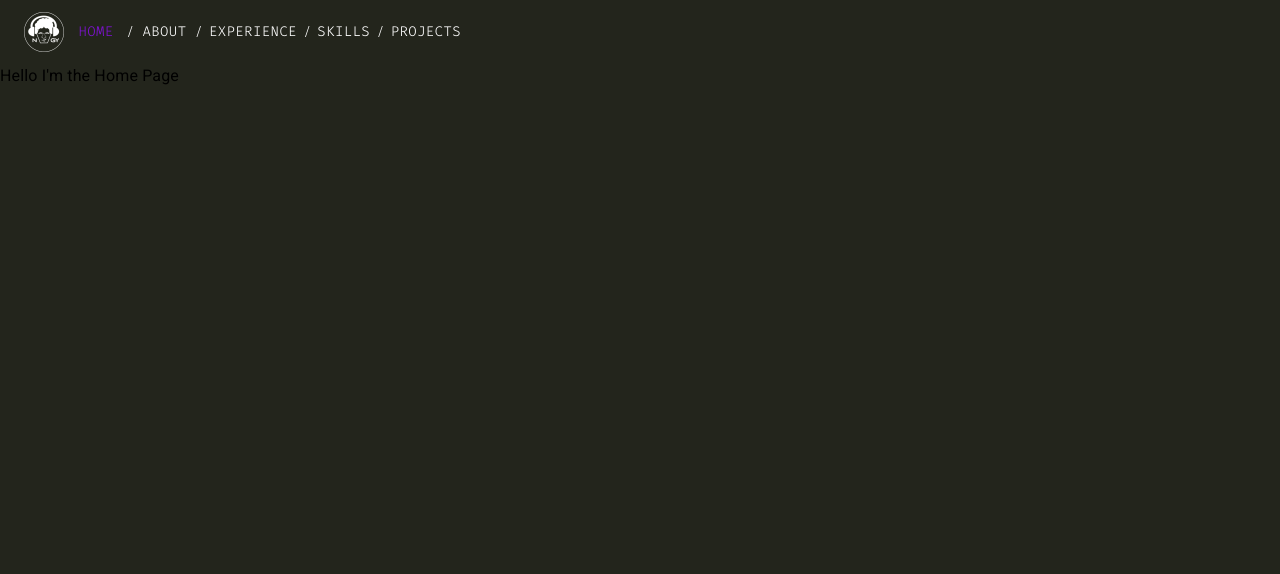
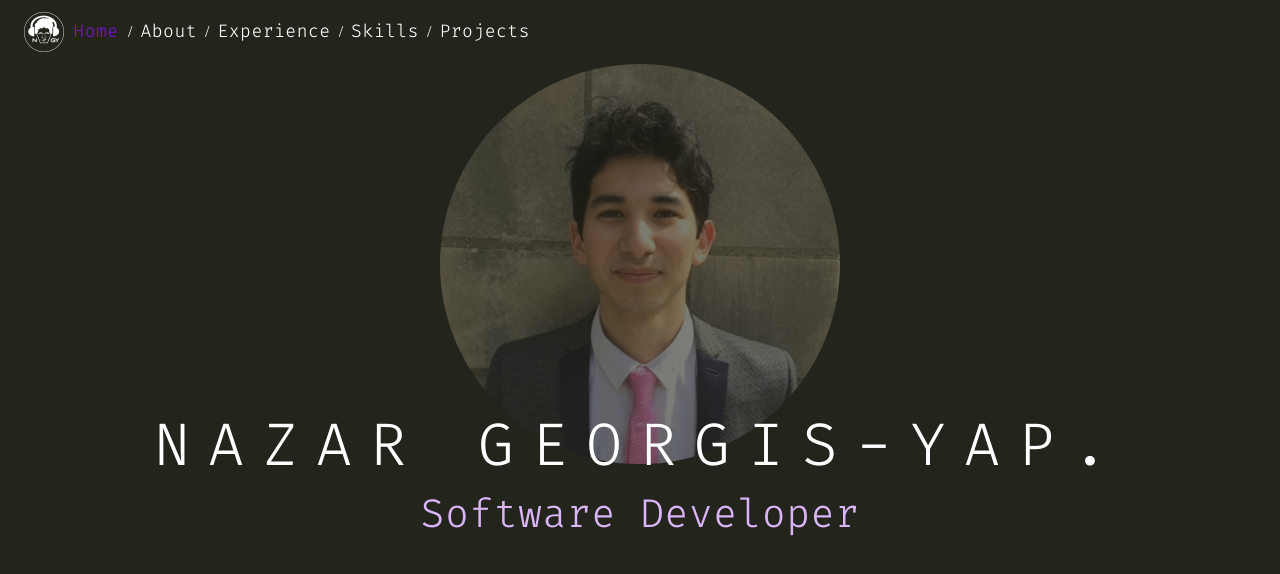
Before and after one commit to NazGy/React, a React (Create React App) app in the folder my_app/: page / in a window 1280 px wide. Shown: the top 574 px of the page. Built offline with nearby package versions, Linux system fonts and the light colour scheme.

Commit message:
Additional Styling to HomePage

```diff
--- a/my_app/src/component/HomePage.js
+++ b/my_app/src/component/HomePage.js
@@ -1,14 +1,19 @@
 import React from 'react';
 import ReactDOM from 'react-dom';
 import Typography from '@material-ui/core/Typography';
-import {withRouter} from 'react-router';
+import { withRouter } from 'react-router';
 
 class HomePage extends React.Component {
     render() {
         return (
-            <div>
-                <Typography>Hello I'm the Home Page</Typography>
-
+            <div className={"center_page"}>
+                <div className={"row"}>
+                    <img className={"photo"} style={{ width: '400', height: '400', borderRadius: '50%' }} src={require('../pictures/Home_Photo.jpg')} />
+                    <Typography className={"name"}>Nazar Georgis-Yap.</Typography>
+                </div>
+                <div className={"row"}>
+                    <Typography className={"title"}>Software Developer</Typography>
+                </div>
             </div>
         )
     }
--- a/my_app/src/css/Header.css
+++ b/my_app/src/css/Header.css
@@ -9,4 +9,6 @@ a {
 
 Button {
     font-family: 'Fira Code' !important;
+    font-size: large !important;
+    text-transform: none !important;
 }
--- a/my_app/src/css/Home.css
+++ b/my_app/src/css/Home.css
@@ -8,3 +8,39 @@ body {
     margin: 0px;
     padding: 0px;
 }
+
+.photo {
+    opacity: 0.4;
+}
+
+.center_page {
+    display: flex !important;
+    justify-content: center !important;
+    flex-direction: column !important;
+    align-items: center !important;
+}
+
+.row {
+    display: flex !important;
+    justify-content: center !important;
+    flex-direction: row !important;
+    align-items: center !important;
+    /* border: solid red 1px; */
+}
+
+.name {
+    font-family: 'Fira Code' !important;
+    font-size: 60px !important;
+    text-transform: uppercase !important;
+    letter-spacing: 0.3em !important;
+    color: #FFFFFF;
+    position: absolute;
+    top: 400px;
+}
+
+.title {
+    margin-top: 20px !important;
+    font-family: 'Fira Code' !important;
+    font-size: 40px !important;
+    color: #DAB6F9;
+}
```
Also changed, not shown: my_app/src/pictures/Home_Photo.jpg (added).
